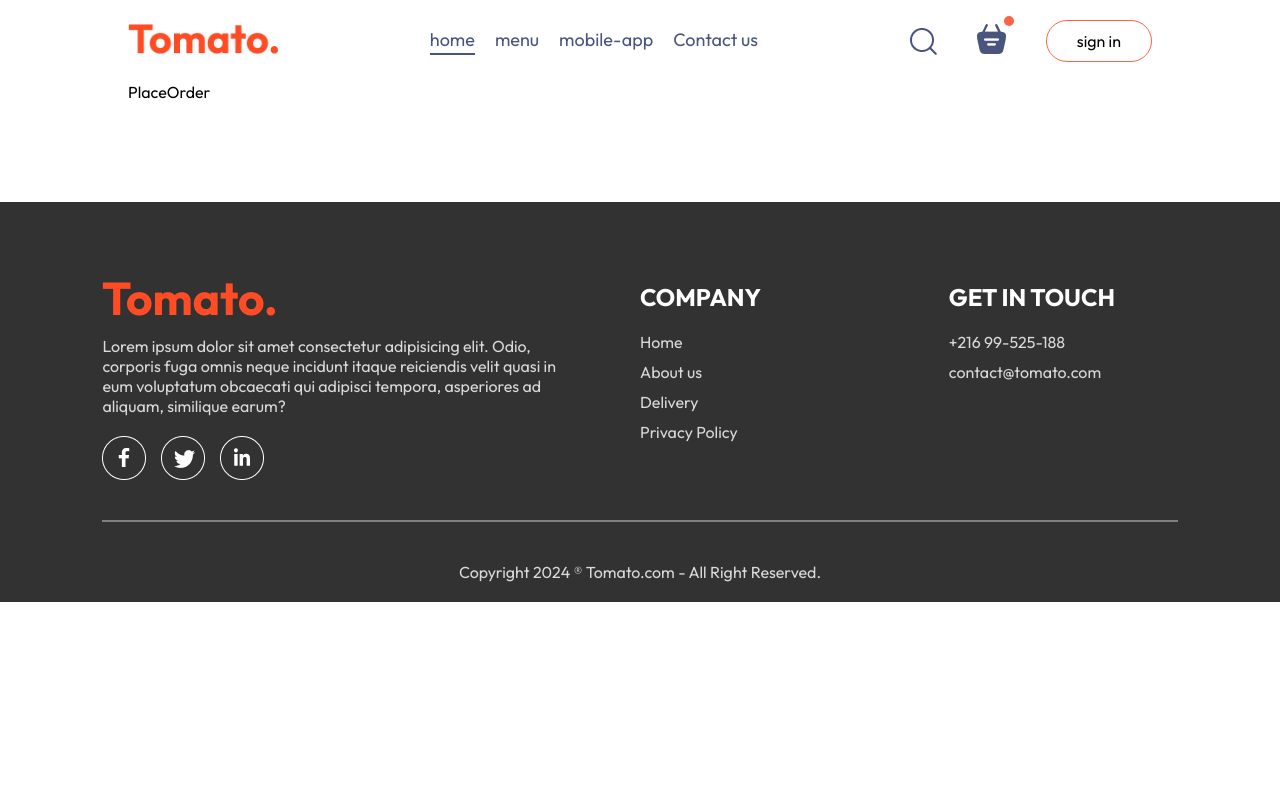
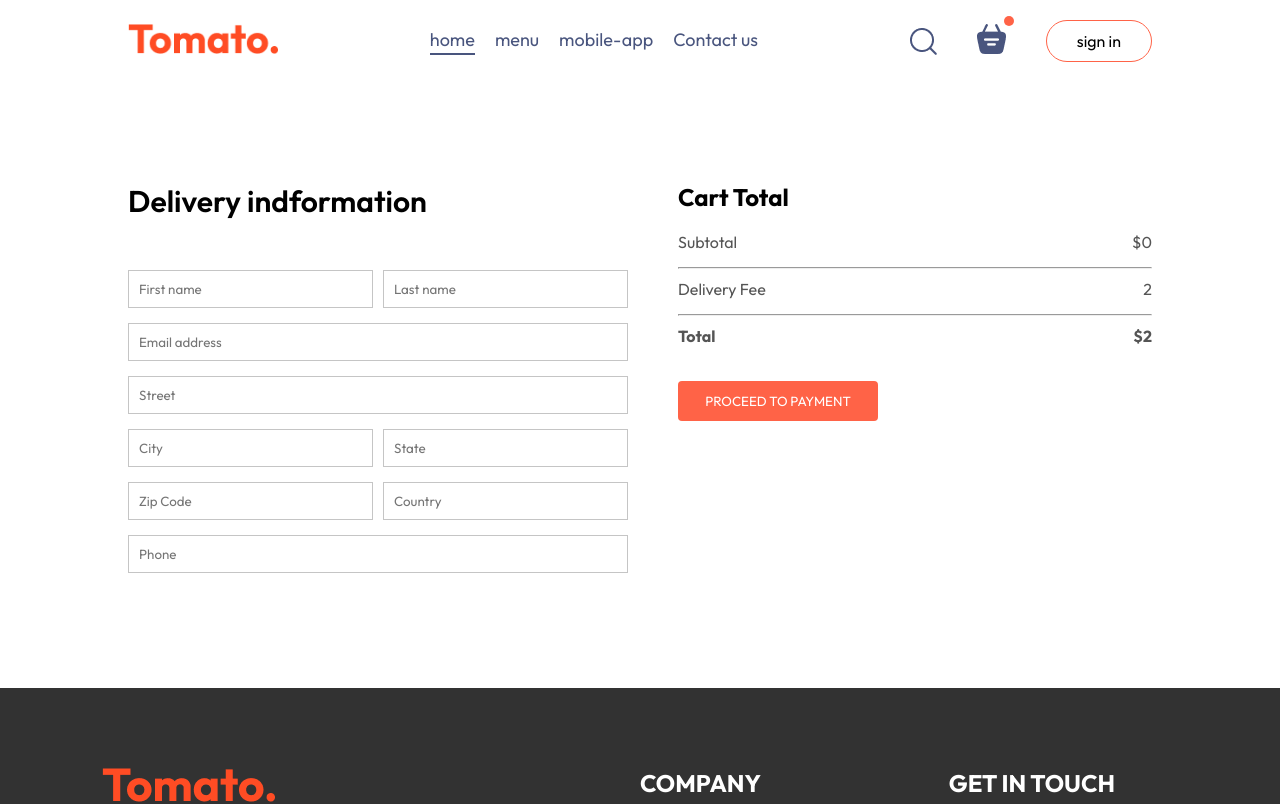
Before and after one commit to Aminehamad05/fooddelivery, a React (Vite) app: page /order in a window 1280 px wide. Shown: the top 804 px of the page. Built offline with nearby package versions, Linux system fonts and the light colour scheme.

Commit message:
frontend completed

```diff
--- a/src/context/storeContext.jsx
+++ b/src/context/storeContext.jsx
@@ -16,12 +16,20 @@ const StoreContextProvider = (props) =>{
     useEffect(()=>{
         console.log(cartItems)
     },[cartItems])
+    const getTotalExpenses=()=>{
+        let s=0;
+        Object.entries(cartItems).map(([key,value])=>{
+            s+=food_list[key-1].price*value
+        })
+        return s
+    }
     const contextValue ={
         food_list,
         cartItems,
         setCartItem,
         addToCart,
         removeFromCart,
+        getTotalExpenses,
     }
     return (
         <StoreContext.Provider value={contextValue}>
--- a/src/pages/Cart/Cart.css
+++ b/src/pages/Cart/Cart.css
@@ -74,6 +74,7 @@
     background: transparent;
     border: none;
     outline: none;
+    padding: 8px;
 
 }
 .cart-promocode-input button{
@@ -85,3 +86,11 @@
     border-radius: 4px;
     cursor: pointer;
 }
+@media(max-width: 750px){
+    .cart-bottom{
+        flex-direction: column-reverse;
+    }
+    .cart-promocode{
+
+    }
+}
--- a/src/pages/Cart/Cart.jsx
+++ b/src/pages/Cart/Cart.jsx
@@ -1,8 +1,12 @@
 import React, { useContext } from 'react'
 import './Cart.css'
+import { useNavigate } from "react-router-dom";
 import { StoreContext } from '../../context/storeContext'
 const Cart = () => {
-  const{cartItems,food_list,removeFromCart}=useContext(StoreContext)
+  const{cartItems,food_list,removeFromCart,getTotalExpenses }=useContext(StoreContext)
+  console.log(cartItems)
+
+  const navigate=useNavigate();
   return (
     <div className='cart'>
       <div className="cart-items">
@@ -41,7 +45,7 @@ const Cart = () => {
           <div>
             <div className="cart-total-details">
               <p>Subtotal</p>
-              <p>{0}</p>
+              <p>${getTotalExpenses()}</p>
             </div>
             <hr/>
             <div className="cart-total-details">
@@ -51,9 +55,9 @@ const Cart = () => {
             <hr/>
             <div className="cart-total-details">
               <b>Total</b>
-              <b>{0}</b>
+              <b>${getTotalExpenses()+2}</b>
             </div>
-            <button>PROCEED TO CHECKOUT</button>
+            <button onClick={()=>navigate('/order')}>PROCEED TO PAYMENT</button>
           </div>
         </div>
         <div className="cart-promocode">
--- a/src/pages/PlaceOlder/PlaceOrder.css
+++ b/src/pages/PlaceOlder/PlaceOrder.css
@@ -0,0 +1,35 @@
+.place-order{
+    display: flex;
+    align-items: start;
+    justify-content: space-between;
+    gap:50px;
+    margin-top: 100px;
+}
+.place-order-left{
+    width: 100%;
+    max-width: max(30%,500px);
+}
+.place-order-left .title{
+    font-size: 30px;
+    font-weight: 600;
+    margin-bottom: 50px;
+
+}
+.place-order-left input{
+    margin-bottom: 15px;
+    width: 100%;
+    padding: 10px;
+    border:1px solid #c5c5c5;
+    outline-color: tomato;
+}
+.place-order-left .multi-fields{
+    display: flex;
+    gap: 10px;
+}
+.place-order-right{
+    width: 100%;
+    max-width: max(40%,500px);
+}
+.place-order .cart-total button{
+    margin-top: 20px;
+}
--- a/src/pages/PlaceOlder/PlaceOrder.jsx
+++ b/src/pages/PlaceOlder/PlaceOrder.jsx
@@ -1,8 +1,49 @@
-import React from 'react'
+import React, { useContext } from 'react'
 import './PlaceOrder.css'
+import { StoreContext } from '../../context/storeContext'
 const PlaceOrder = () => {
+  const {getTotalExpenses}=useContext(StoreContext)
   return (
-    <div>PlaceOrder</div>
+    <form action="" className="place-order">
+      <div className="place-order-left">
+        <p className='title'>Delivery indformation</p>
+        <div className="multi-fields">
+          <input type="text"  placeholder='First name' />
+          <input type="text" placeholder='Last name' />
+        </div>
+        <input type="email" placeholder="Email address"/>
+        <input type="text" placeholder='Street'/>
+        <div className="multi-fields">
+          <input type="text" placeholder='City'/>
+          <input type="text" placeholder='State'/>
+        </div>
+        <div className="multi-fields">
+          <input type="text" placeholder='Zip Code'/>
+          <input type="text" placeholder='Country'/>
+        </div>
+        <input type="text" placeholder='Phone' />
+      </div>
+      <div className="cart-total">
+          <h2>Cart Total</h2>
+          <div>
+            <div className="cart-total-details">
+              <p>Subtotal</p>
+              <p>${getTotalExpenses()}</p>
+            </div>
+            <hr/>
+            <div className="cart-total-details">
+              <p>Delivery Fee</p>
+              <p>{2}</p>
+            </div>
+            <hr/>
+            <div className="cart-total-details">
+              <b>Total</b>
+              <b>${getTotalExpenses()+2}</b>
+            </div>
+            <button onClick={()=>navigate('/order')}>PROCEED TO PAYMENT</button>
+          </div>
+        </div>
+    </form>
   )
 }
 
```
